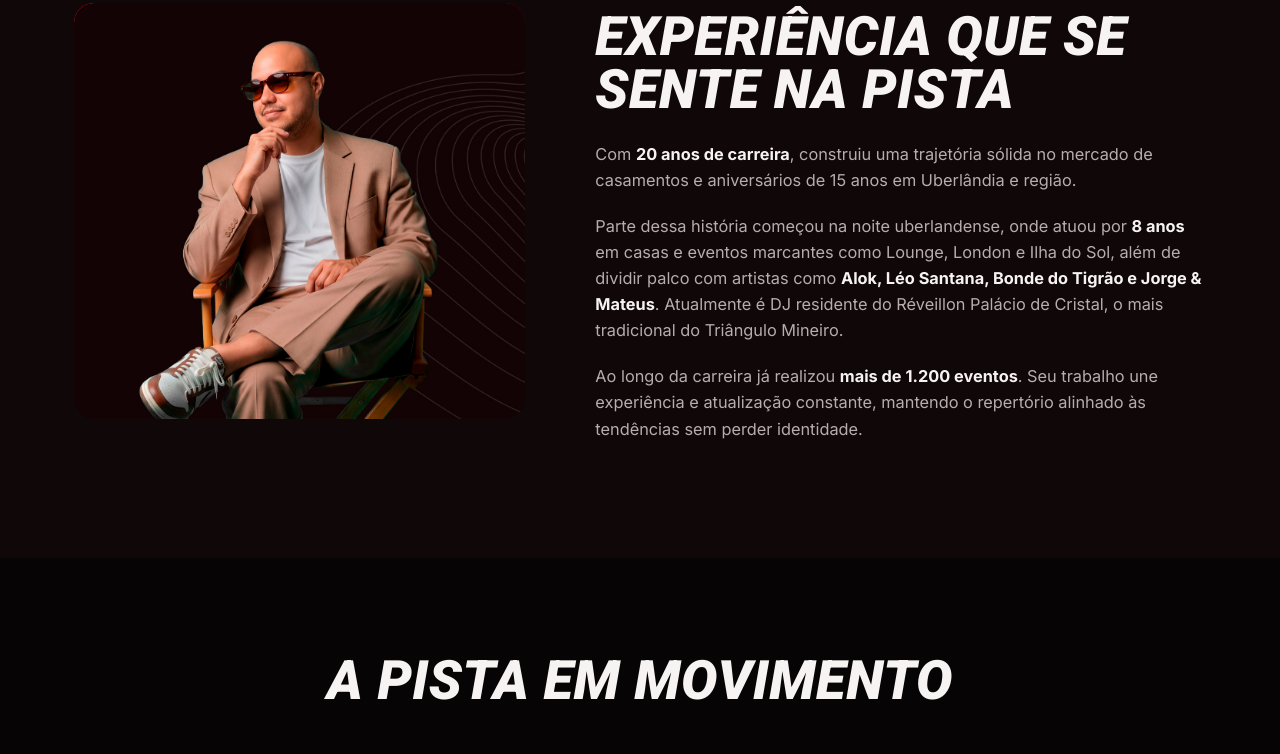
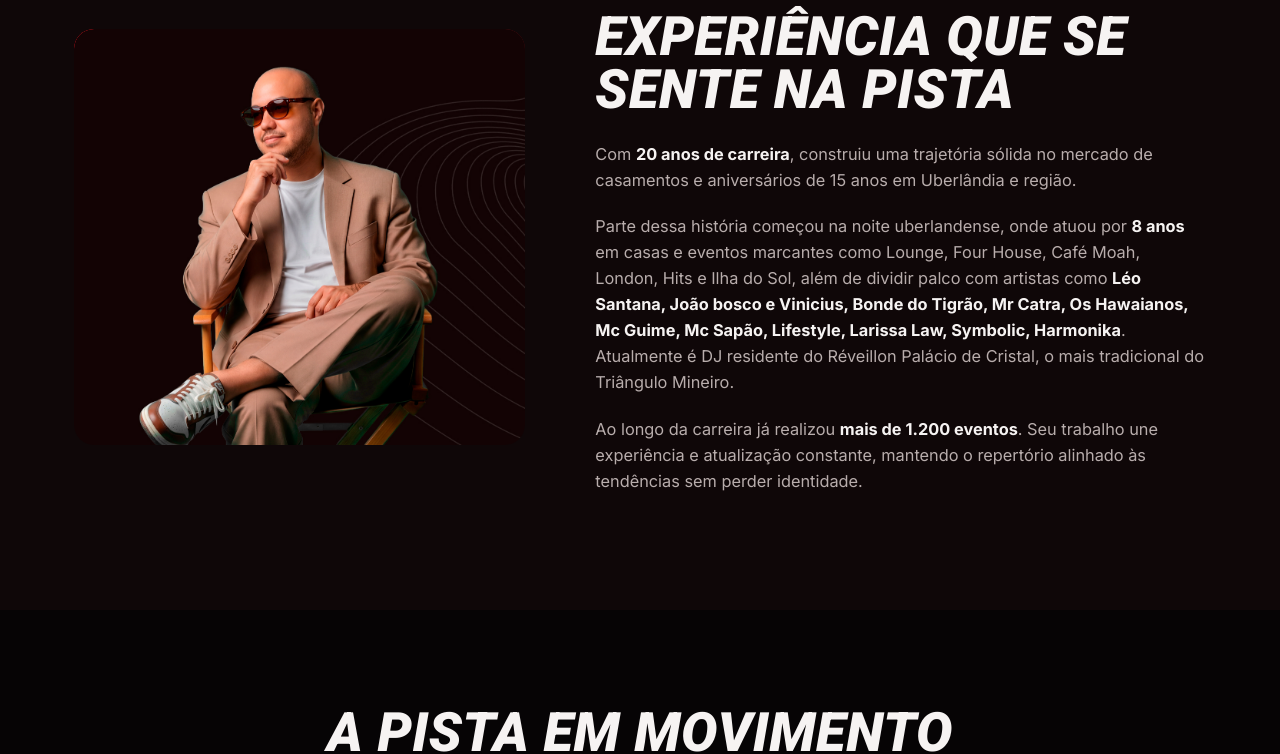
Before and after one commit to daniloabadioudi-web/djdanilozaskio, a plain HTML site: page index.html in a window 1280 px wide. Shown: the part 988-1742 px from the top of the page. Drawn offline with Linux system fonts and the light colour scheme.

Commit message:
atualização casas e artistas.html

```diff
--- a/index.html
+++ b/index.html
@@ -884,7 +884,7 @@
         <p class="eyebrow">Quem é o Danilo Zaskio?</p>
         <h2 class="section-title" style="margin-bottom:24px;">Experiência que se sente na pista</h2>
         <p>Com <strong>20 anos de carreira</strong>, construiu uma trajetória sólida no mercado de casamentos e aniversários de 15 anos em Uberlândia e região.</p>
-        <p>Parte dessa história começou na noite uberlandense, onde atuou por <strong>8 anos</strong> em casas e eventos marcantes como Lounge, London e Ilha do Sol, além de dividir palco com artistas como <strong>Alok, Léo Santana, Bonde do Tigrão e Jorge &amp; Mateus</strong>. Atualmente é DJ residente do Réveillon Palácio de Cristal, o mais tradicional do Triângulo Mineiro.</p>
+        <p>Parte dessa história começou na noite uberlandense, onde atuou por <strong>8 anos</strong> em casas e eventos marcantes como Lounge, Four House, Café Moah, London, Hits e Ilha do Sol, além de dividir palco com artistas como <strong>Léo Santana, João bosco e Vinicius, Bonde do Tigrão, Mr Catra, Os Hawaianos, Mc Guime, Mc Sapão, Lifestyle, Larissa Law, Symbolic, Harmonika</strong>. Atualmente é DJ residente do Réveillon Palácio de Cristal, o mais tradicional do Triângulo Mineiro.</p>
         <p>Ao longo da carreira já realizou <strong>mais de 1.200 eventos</strong>. Seu trabalho une experiência e atualização constante, mantendo o repertório alinhado às tendências sem perder identidade.</p>
       </div>
     </div>
```
